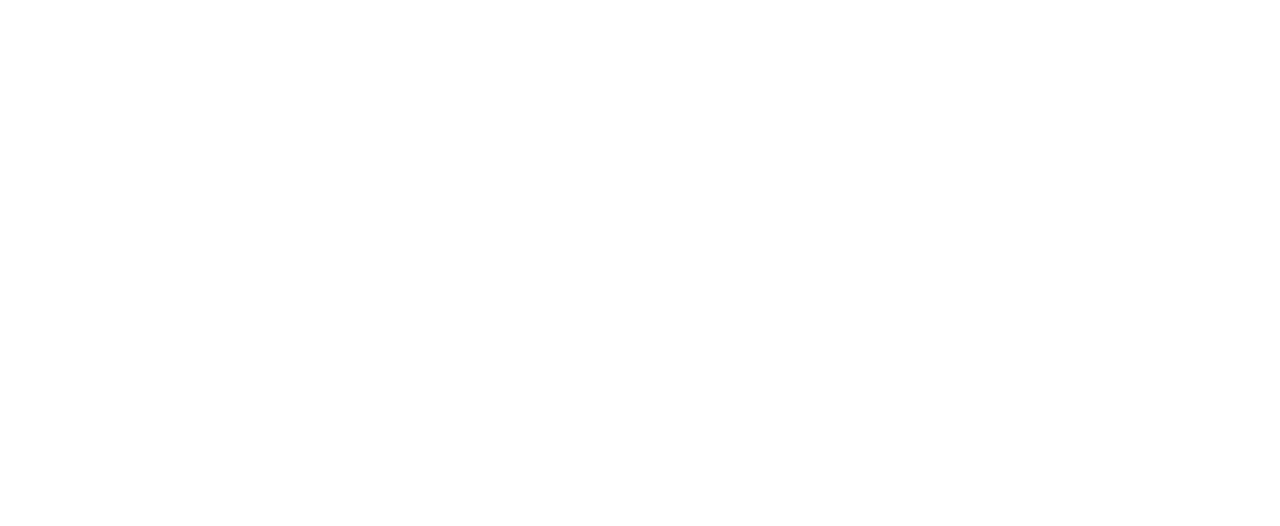
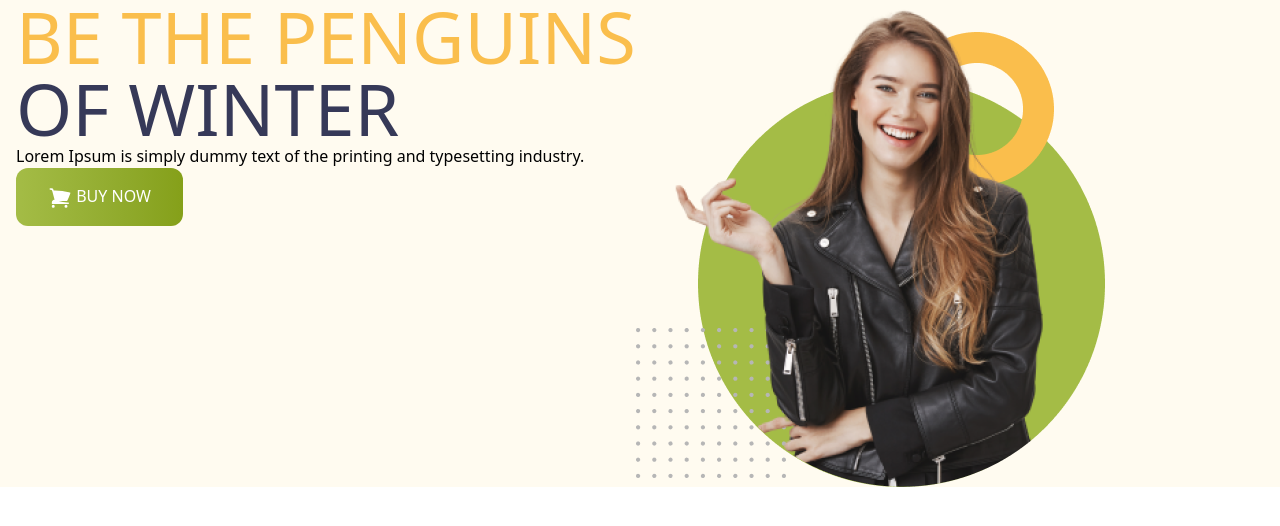
Before and after one commit to Moshiur-Rahman-01/6-Penguin-fashion, a plain HTML site: page index.html in a window 1280 px wide. Drawn offline with nearby package versions, Linux system fonts and the light colour scheme.

Commit message:
added banner section

```diff
--- a/index.html
+++ b/index.html
@@ -3,10 +3,41 @@
 <head>
     <meta charset="UTF-8">
     <meta name="viewport" content="width=device-width, initial-scale=1.0">
+    <script src="https://unpkg.com/@tailwindcss/browser@4"></script>
     <link rel="stylesheet" href="style.css">
-    <title>Document</title>
+    <title>Penguin Fashion</title>
 </head>
 <body>
+    <header class="bg-[#FFFBF0] pl-4">
+        <!-- navbar start -->
+        <nav>
+        </nav>
 
+        <!-- banner start -->
+        <div class="md:flex">
+            <div>
+                <h1 class="text-7xl uppercase">
+                    <span class="text-[#FABE4C]">Be the Penguins</span>
+                    <br>
+                    <span class="text-[#363958]">of Winter</span>
+                </h1>
+                <p>Lorem Ipsum is simply dummy text of the printing and typesetting industry.</p>
+                <button class="bg-linear-to-r from-[#A4BC46] to-[#85A019] px-8 py-4 rounded-xl font-medium text-white">
+                    <svg xmlns="http://www.w3.org/2000/svg" fill="white" viewBox="0 0 24 24" stroke-width="1.5" stroke="currentColor" class="size-6 text-white inline">
+                        <path stroke-linecap="round" stroke-linejoin="round" d="M2.25 3h1.386c.51 0 .955.343 1.087.835l.383 1.437M7.5 14.25a3 3 0 0 0-3 3h15.75m-12.75-3h11.218c1.121-2.3 2.1-4.684 2.924-7.138a60.114 60.114 0 0 0-16.536-1.84M7.5 14.25 5.106 5.272M6 20.25a.75.75 0 1 1-1.5 0 .75.75 0 0 1 1.5 0Zm12.75 0a.75.75 0 1 1-1.5 0 .75.75 0 0 1 1.5 0Z" />
+                    </svg>
+                    BUY NOW</button>
+            </div>
+            <div>
+                <img src="images/model.png" alt="">
+            </div>
+        </div>
+    </header>
+    <main>
+
+    </main>
+    <footer>
+
+    </footer>
 </body>
 </html>
--- /dev/null
+++ b/tailwind.config.js
@@ -0,0 +1,8 @@
+/** @type {import('tailwindcss').Config} */
+module.exports = {
+    content: ["./src/**/*.{html,js}"],
+    theme: {
+        extend: {},
+    },
+    plugins: [],
+}
```
